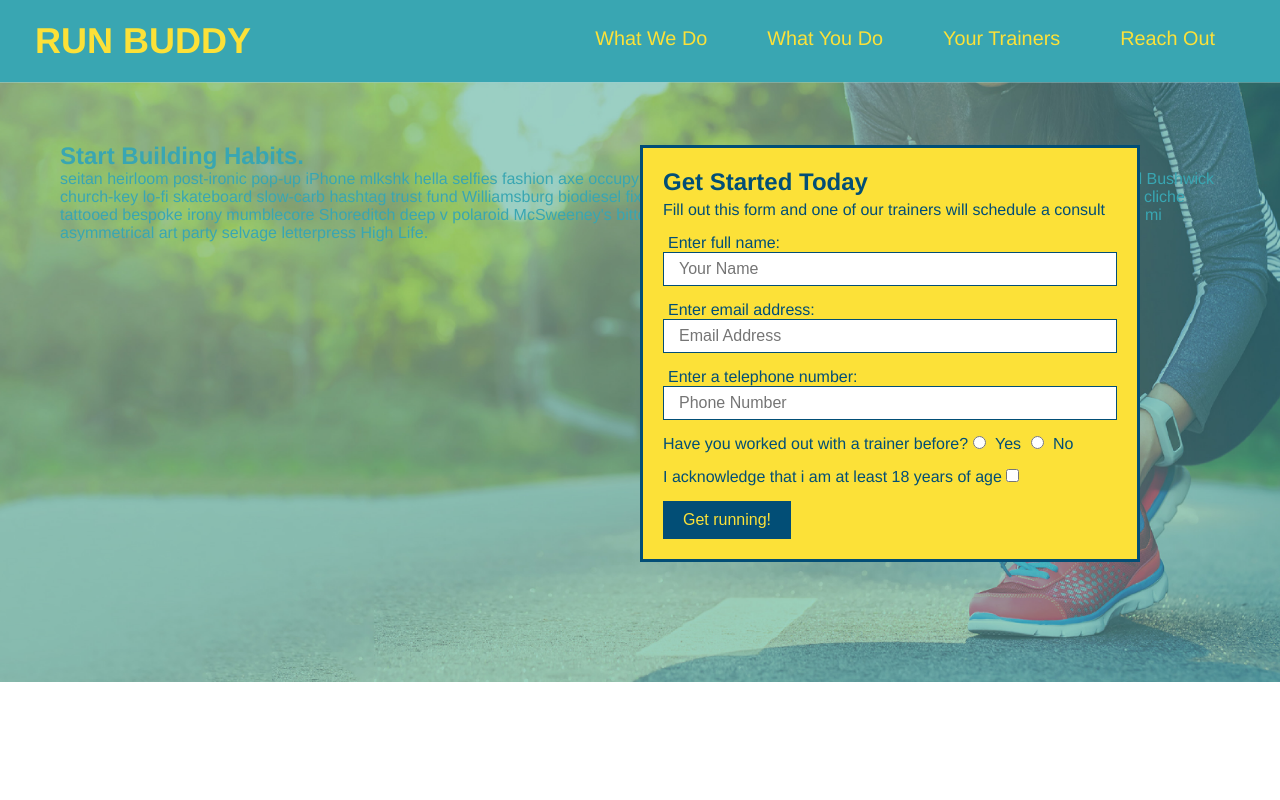
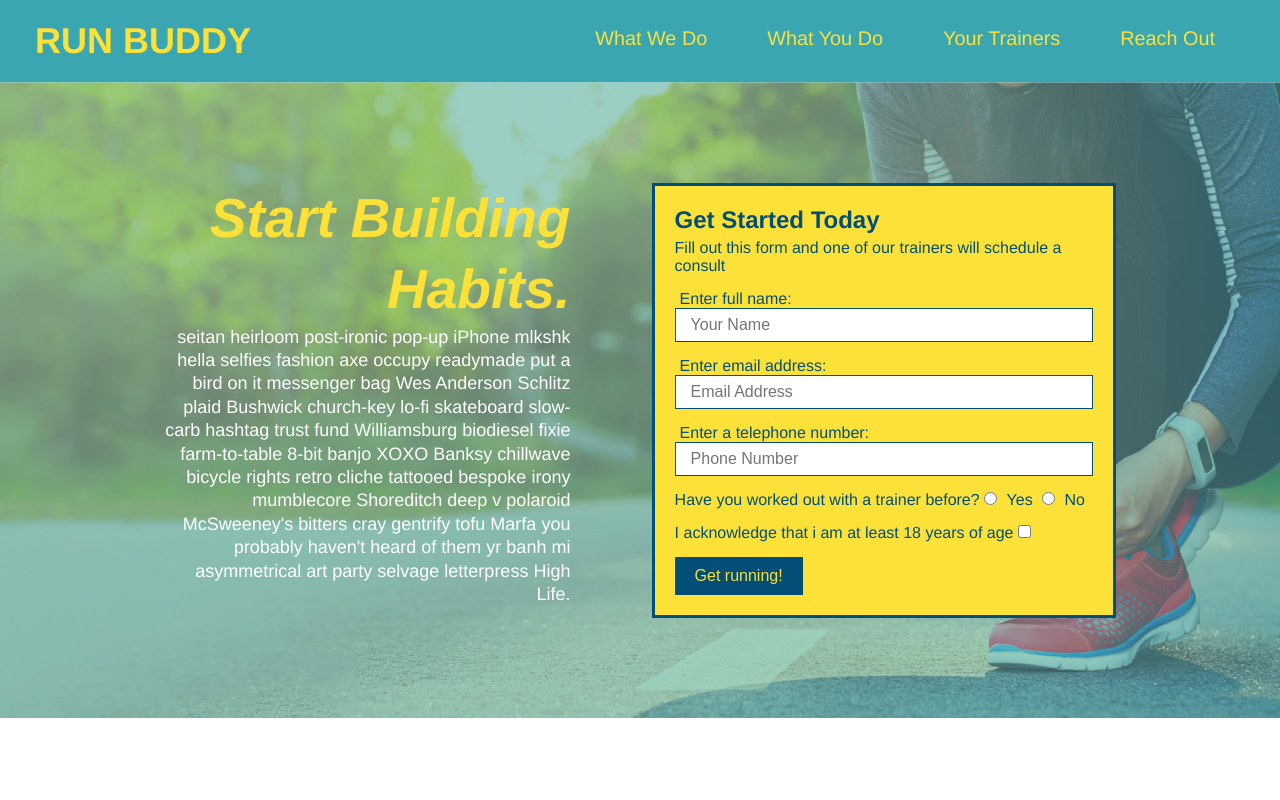
Before and after one commit to glennaellis94/run-buddy, a plain HTML site: page index.html in a window 1280 px wide. Shown: the top 800 px of the page. Drawn offline with Linux system fonts and the light colour scheme.

Commit message:
add flexbox to the hero

```diff
--- a/assets/css/style.css
+++ b/assets/css/style.css
@@ -45,15 +45,18 @@ footer {
     background: #fce138;
     width: 100%;
     padding: 40px 35px;
+    display:flex;
+    justify-content: space-between;
+    flex-wrap: wrap;
 }
 footer h2{
-    display: inline;
+
     color: #024e76;
     font-size: 30px;
     margin: 0;
 }
 footer div {
-    float: right;
+
     line-height: 1.5;
     text-align: right;
 }
@@ -66,10 +69,13 @@ section {
 /*Hero Style Start*/
 .hero {
     background-image: url("../images/hero-bg.jpg");
-    height: 600px;
+    /*height: 600px;*/
     background-size: cover;
     background-position: center;
-    position: relative;
+    /*position: relative;*/
+    display: flex;
+    justify-content:center;
+    flex-wrap: wrap;
 }
 /* secondary page hero */
 .hero-secondary {
@@ -82,12 +88,14 @@ section {
 .hero-form {
     background-color: #fce138;
     padding: 20px;
-    width: 500px;
+  /*  width: 500px;*/
     color: #024e76;
     border: solid 3px #024e76;
-    position: absolute;
-    bottom: 120px;
-    right: 140px;
+    /*position: absolute;*/
+    /*bottom: 120px;
+    right: 140px;*/
+    width: 40%;
+    margin: 3.5%
 }
 h3 {
     margin:0;
@@ -114,6 +122,20 @@ h3 {
     border: none;
     padding: 10px 20px;
     font-size: 16px;
+}
+.hero-cta {
+    width:35%;
+    text-align:right;
+    margin: 3.5%;
+    color: #fff;
+    font-size: 18px;
+    line-height: 1.3;
+
+}
+.hero-cta h2 {
+    font-style: italic;
+    font-size: 55px;
+    color: #fce138;
 }
 .intro {
     text-align: center;
```
